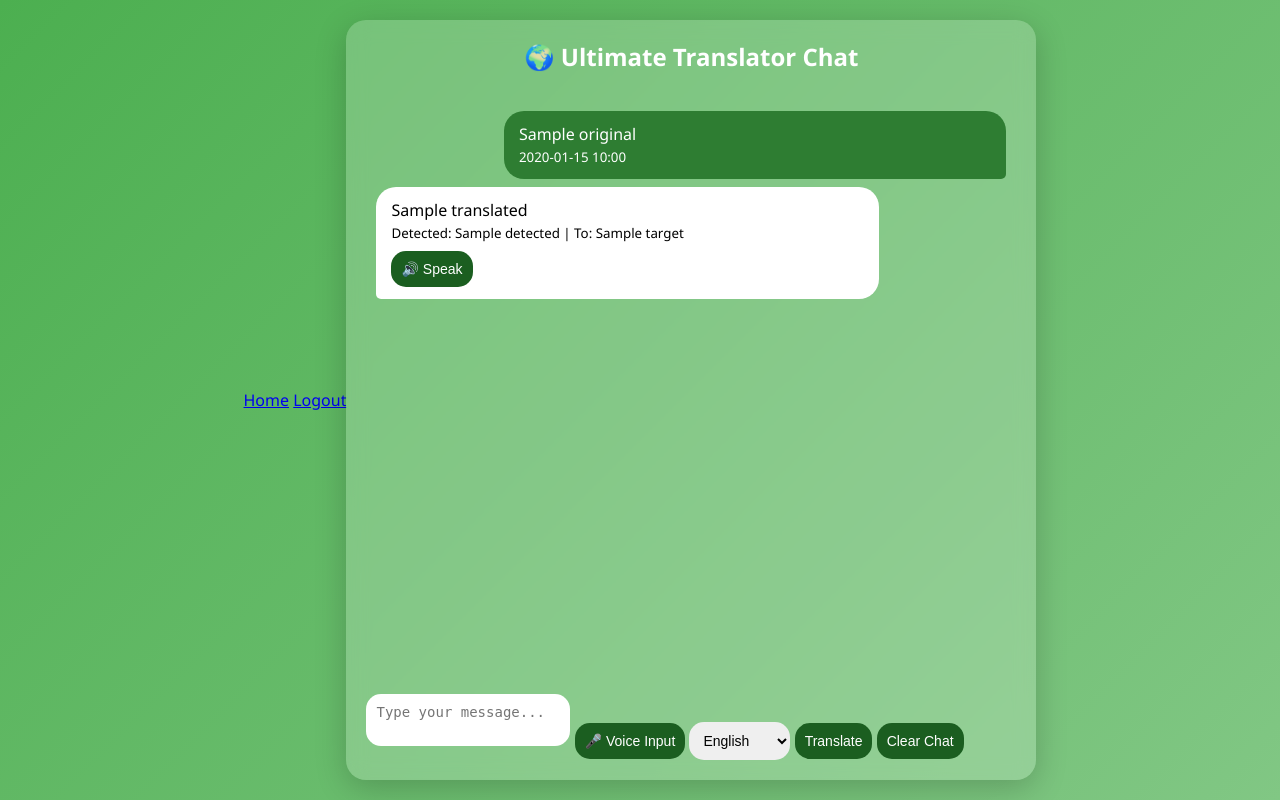
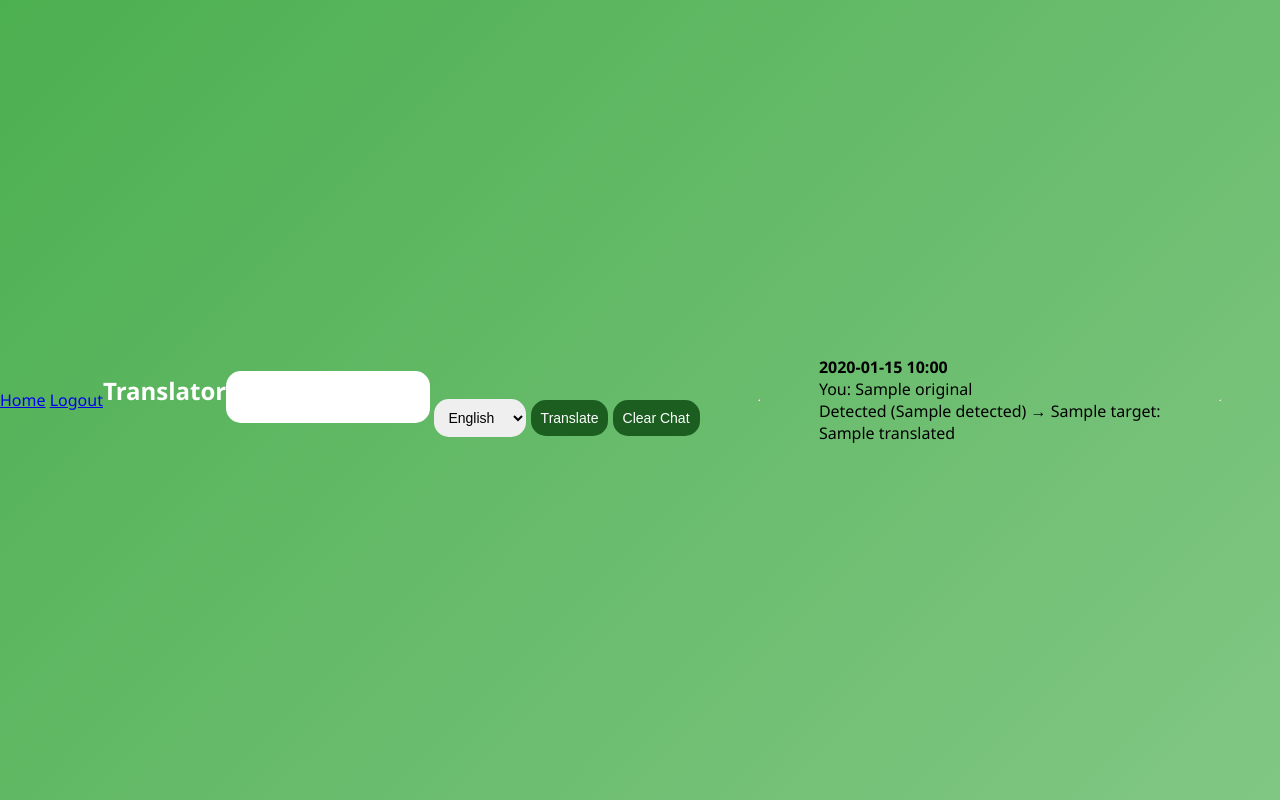
Before and after one commit to marchiecayudong/Language-Translator-Chat-Project, a Flask app: page / in a window 1280 px wide. Run offline with Flask 3, Linux system fonts and the light colour scheme; the visitor is signed in with stand-in values (Sample User, id 1); a database or web service that is not in the repository returns one stand-in record (values such as "Sample title"); some libraries are stand-ins or nearby versions.

Commit message:
index.html

```diff
--- a/template/index.html
+++ b/template/index.html
@@ -1,89 +1,32 @@
 {% extends "base.html" %}
-
 {% block content %}
-<div class="container">
-<h2>🌍 Ultimate Translator Chat</h2>
-
-<div class="chat-box" id="chatBox">
-    {% for chat in history %}
-        <div class="message user">
-            {{ chat.original }}<br>
-            <small>{{ chat.time }}</small>
-        </div>
-        <div class="message bot">
-            {{ chat.translated }}<br>
-            <small>Detected: {{ chat.detected }} | To: {{ chat.target }}</small>
-            <br>
-            <button onclick="speakText(`{{ chat.translated }}`)">🔊 Speak</button>
-        </div>
-    {% endfor %}
-    <div id="typingIndicator" class="typing"></div>
-</div>
+<h2>Translator</h2>
 
 <form method="POST">
-    <textarea name="text" id="textInput" rows="2" placeholder="Type your message..." required></textarea>
-
-    <button type="button" onclick="startVoice()">🎤 Voice Input</button>
+    <textarea name="text" required></textarea>
 
     <select name="language">
         <option value="en">English</option>
-        <option value="tl">Filipino</option>
-        <option value="ja">Japanese</option>
-        <option value="ko">Korean</option>
+        <option value="fr">French</option>
         <option value="es">Spanish</option>
-        <option value="fr">French</option>
         <option value="de">German</option>
+        <option value="zh-cn">Chinese</option>
     </select>
 
     <button type="submit">Translate</button>
     <button type="submit" name="action" value="clear">Clear Chat</button>
 </form>
+
+<hr>
+
+{% for chat in history %}
+<div>
+    <strong>{{ chat.time }}</strong><br>
+    You: {{ chat.original }}<br>
+    Detected ({{ chat.detected }}) → {{ chat.target }}:<br>
+    {{ chat.translated }}
 </div>
-
-<style>
-.container {
-    width: 95%;
-    max-width: 650px;
-    height: 90vh;
-    background: rgba(255,255,255,0.2);
-    backdrop-filter: blur(10px);
-    border-radius: 20px;
-    display: flex;
-    flex-direction: column;
-    padding: 20px;
-    box-shadow: 0 8px 32px rgba(0,0,0,0.2);
-}
-h2 { text-align: center; color: white; }
-.chat-box { flex: 1; overflow-y: auto; padding: 10px; }
-.message { max-width: 75%; padding: 12px 15px; border-radius: 20px; margin: 8px 0; animation: fadeIn 0.3s ease-in-out; }
-.user { background: #2e7d32; color: white; margin-left: auto; border-bottom-right-radius: 5px; }
-.bot { background: white; margin-right: auto; border-bottom-left-radius: 5px; }
-.typing { font-style: italic; opacity: 0.7; }
-textarea, select, button { margin-top: 8px; padding: 10px; border-radius: 15px; border: none; }
-button { background: #1b5e20; color: white; cursor: pointer; }
-button:hover { opacity: 0.9; }
-.loader { border: 4px solid #f3f3f3; border-top: 4px solid #1b5e20; border-radius: 50%; width: 18px; height: 18px; animation: spin 1s linear infinite; display: inline-block; }
-@keyframes spin { 100% { transform: rotate(360deg); } }
-@keyframes fadeIn { from {opacity:0; transform:translateY(5px);} to {opacity:1; transform:translateY(0);} }
-</style>
-
-<script>
-function startVoice(){
-    var recognition = new(window.SpeechRecognition || window.webkitSpeechRecognition)();
-    recognition.lang = "en-US";
-    recognition.start();
-    recognition.onresult = function(event){
-        document.getElementById("textInput").value = event.results[0][0].transcript;
-    }
-}
-
-function speakText(text){
-    var speech = new SpeechSynthesisUtterance(text);
-    speechSynthesis.speak(speech);
-}
-
-var chatBox = document.getElementById("chatBox");
-chatBox.scrollTop = chatBox.scrollHeight;
-</script>
+<hr>
+{% endfor %}
 
 {% endblock %}
```
